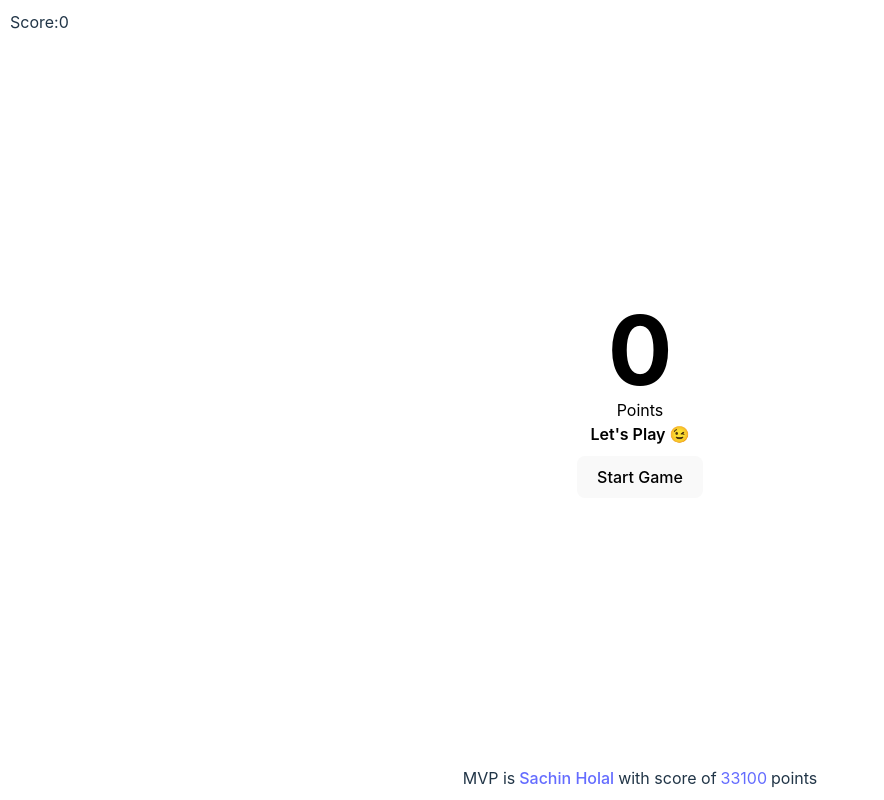
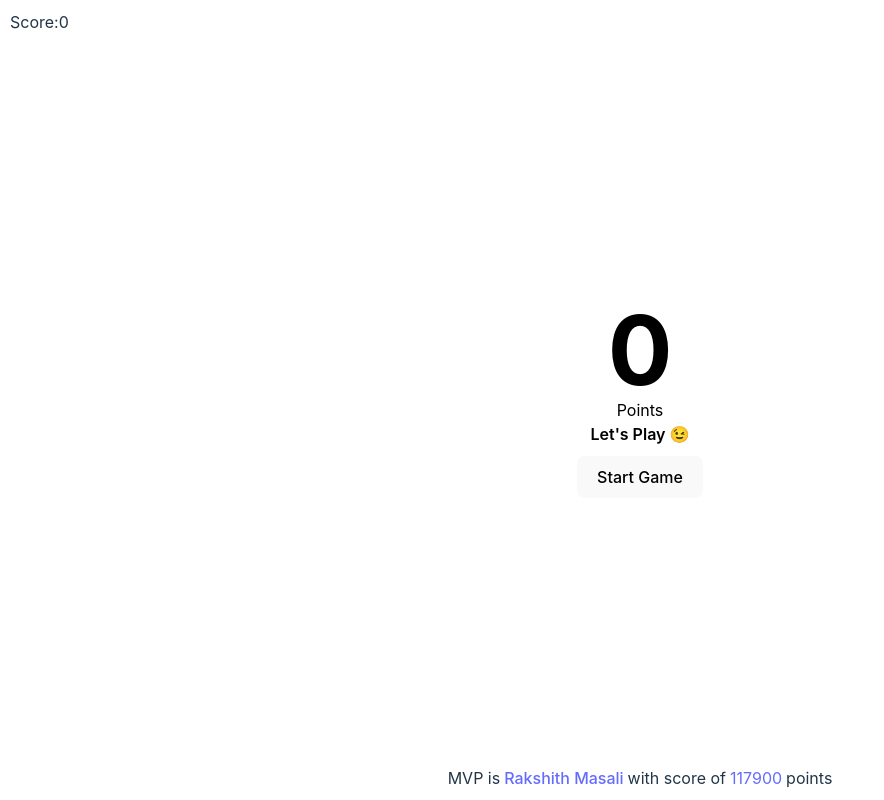
Before and after one commit to pRootV-tsx/canvas-shooter-game, a website built with Vite: page index.html in a window 1280 px wide. Shown: the whole page, without its empty margins (0-884 px from the left). Built offline with nearby package versions, Linux system fonts and the light colour scheme.

Commit message:
score-update

```diff
--- a/index.html
+++ b/index.html
@@ -29,7 +29,7 @@
 
 		<canvas id="canvas"></canvas>
 		<div class="high-score-container">
-			MVP is <a class="highest-score" href="https://www.instagram.com/sachinholal" target="_blank"> Sachin Holal </a> with score of <span>33100</span> points
+			MVP is <a class="highest-score" href="https://www.instagram.com/rakshitmasali/" target="_blank"> Rakshith Masali </a> with score of <span>117900</span> points
 		</div>
 		<script
 			src="https://cdnjs.cloudflare.com/ajax/libs/gsap/3.5.1/gsap.min.js"
```
